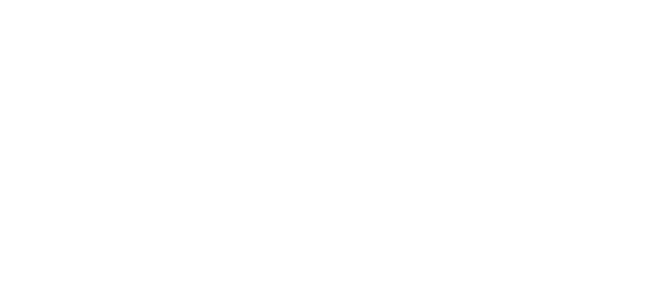
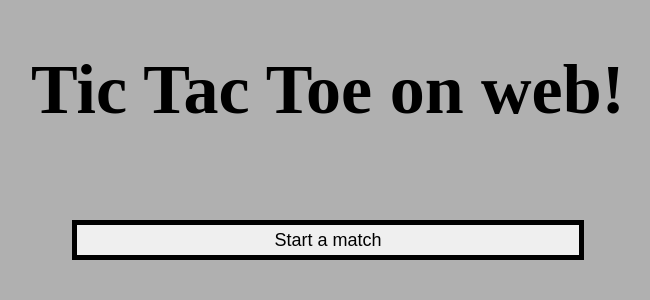
Before and after one commit to leonardopoerio/TicTacToeOnWeb, a PHP site: page /home.html in a window 1280 px wide. Before the commit the part shown is empty. Shown: the top 300 px of the page, without its empty margins (312-962 px from the left). Run offline with PHP 8.4, Linux system fonts and the light colour scheme; some libraries are stand-ins or nearby versions.

Commit message:
adding interface

```diff
--- a/home.html
+++ b/home.html
@@ -5,8 +5,30 @@
     <meta http-equiv="X-UA-Compatible" content="IE=edge">
     <meta name="viewport" content="width=device-width, initial-scale=1.0">
     <title>Tic Tac Toe on web -Homepage</title>
+    <link rel="stylesheet" href="style.css">
+    <link href="https://code.jquery.com/ui/1.12.1/themes/smoothness/jquery-ui.css" rel="stylesheet" type="text/css" />
+    <script src="https://code.jquery.com/jquery-3.1.0.js"></script>
+    <script src="https://code.jquery.com/ui/1.12.1/jquery-ui.js"></script>
 </head>
 <body>
-
+    <h1>Tic Tac Toe on web!</h1>
+    <a href="game/game.html">
+        <button>Start a match</button>
+    </a>
+    <script>
+        $("button").hover(function() {
+            $("button").animate({
+                backgroundColor: "#000",
+                borderColor: "#fff",
+                color: "#fff"
+            }, 200);
+        }, function () {
+            $("button").animate({
+                backgroundColor: "#fff",
+                borderColor: "#000",
+                color: "#000"
+            }, 200);
+        });
+    </script>
 </body>
 </html>
--- a/style.css
+++ b/style.css
@@ -2,3 +2,24 @@
     margin: 0;
     padding: 0;
 }
+
+body{
+    background-color: #b0b0b0;
+}
+
+h1{
+    font-size: 70px;
+    text-align: center;
+    margin-top: 50px;
+    font-family: 'Times New Roman', 'Times', serif;
+}
+
+button{
+    width: 40vw;
+    height: 40px;
+    border: 5px solid black;
+    margin-top: 90px;
+    font-size: large;
+    font-weight: normal;
+    margin-left: 30vw;
+}
```
